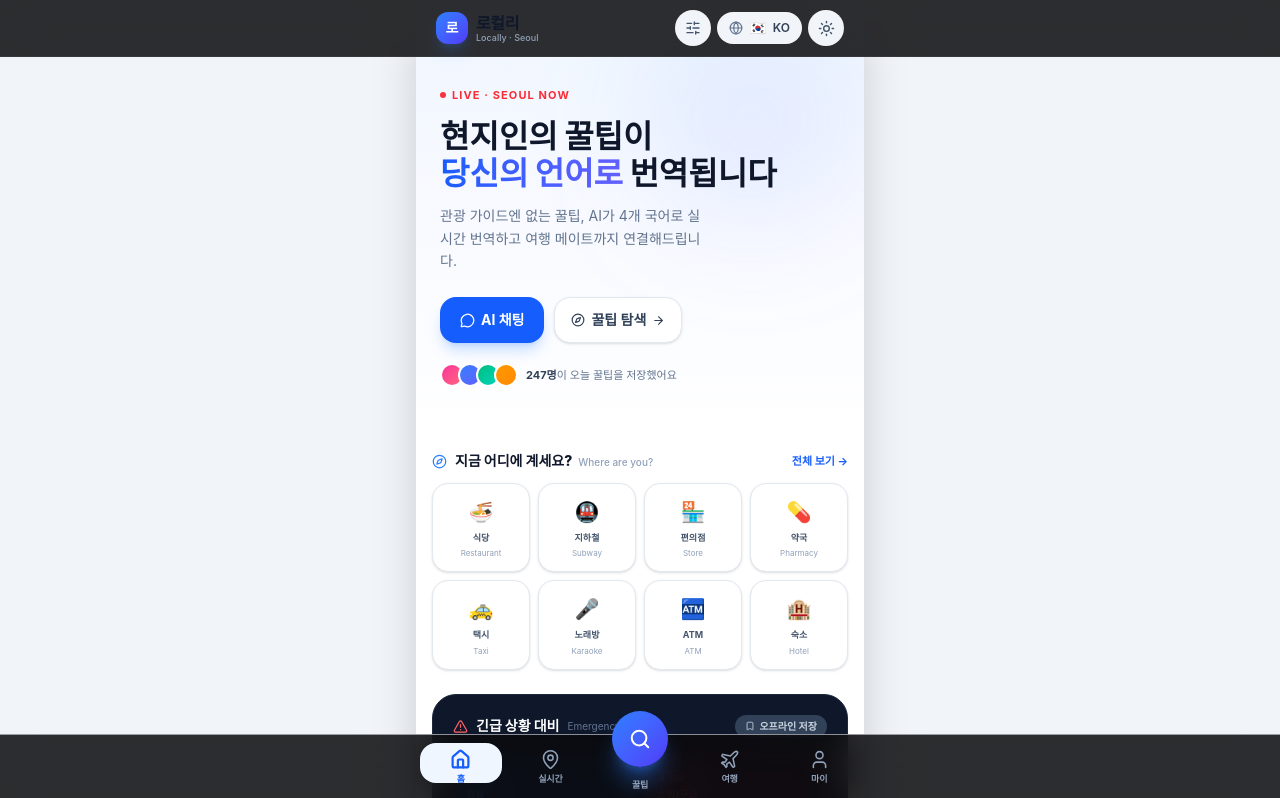
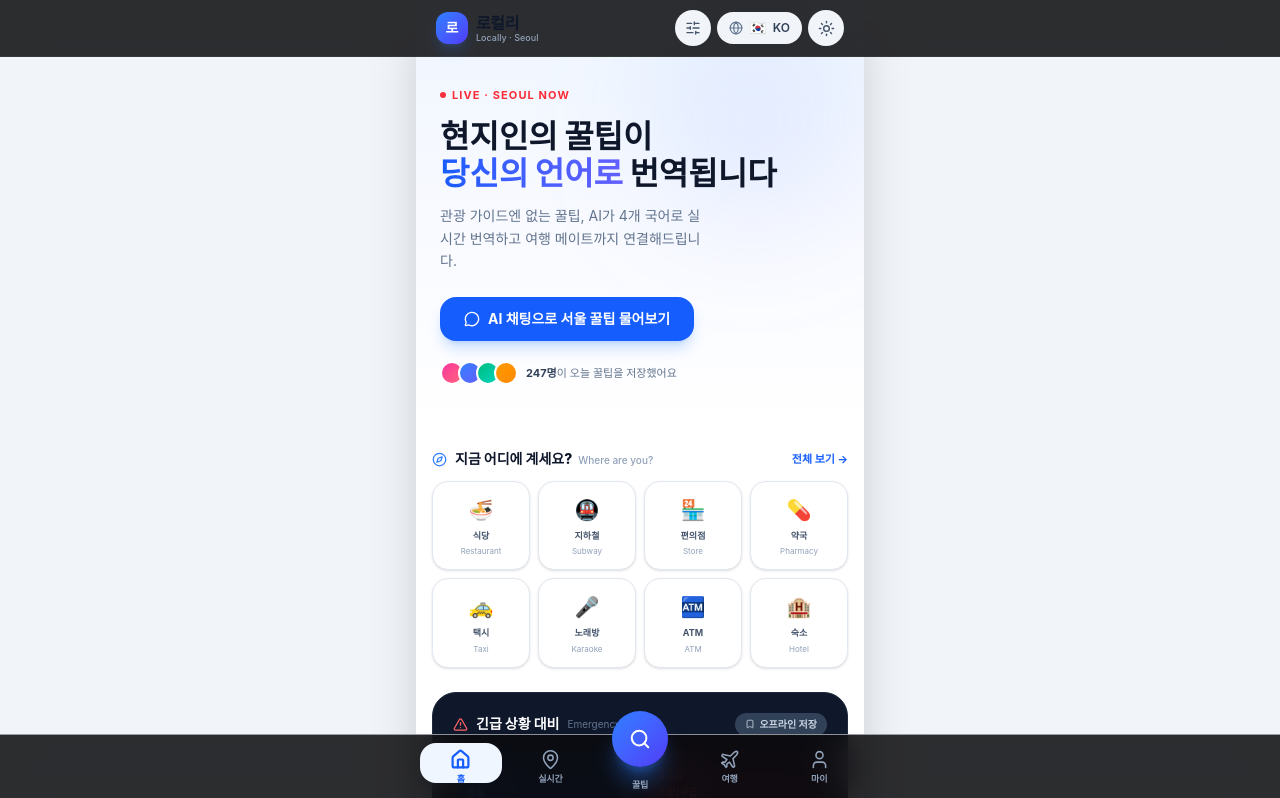
Before and after one commit to hyoeun979704-web/hakerton-front, a React (Vite) app: page / in a window 1280 px wide. Shown: the top 798 px of the page. Built offline with nearby package versions, Linux system fonts and the light colour scheme; the HTML template or start-up script is replaced by a standard one; a web font is replaced by a local one.

Commit message:
step1: Hero — AI 채팅 버튼만 남기기
https://claude.ai/code/session_01KHtv6AiiG5FG3qHWtSmR4X

```diff
--- a/src/pages/Home.tsx
+++ b/src/pages/Home.tsx
@@ -5,7 +5,7 @@ import {
   Sparkles, Compass,
   Users, Star, AlertTriangle, Bookmark,
   Clock, Bot, ChevronRight, ChevronLeft,
-  Flame, Heart, MessageCircle, ArrowRight,
+  Flame, Heart, MessageCircle,
   X, GripVertical, Check
 } from 'lucide-react';
 import { Link } from 'react-router-dom';
@@ -302,20 +302,13 @@ export default function Home() {
             initial={{ opacity: 0, y: 10 }}
             animate={{ opacity: 1, y: 0 }}
             transition={{ delay: 0.3 }}
-            className="flex gap-2.5"
           >
             <Link
               to="/chat"
-              className="bg-blue-600 hover:bg-blue-700 text-white font-bold text-sm px-5 py-3 rounded-2xl shadow-lg shadow-blue-500/25 flex items-center gap-1.5 transition-colors active:scale-95"
+              className="inline-flex items-center gap-2 bg-blue-600 hover:bg-blue-700 text-white font-bold text-sm px-6 py-3 rounded-2xl shadow-lg shadow-blue-500/25 transition-colors active:scale-95"
             >
-              <MessageCircle size={15} />
-              AI 채팅
-            </Link>
-            <Link
-              to="/tips"
-              className="bg-white dark:bg-slate-800 border border-slate-200 dark:border-slate-700 text-slate-700 dark:text-slate-200 font-bold text-sm px-4 py-3 rounded-2xl flex items-center gap-1.5 hover:bg-slate-50 dark:hover:bg-slate-700 transition-colors shadow-sm active:scale-95"
-            >
-              <Compass size={14} /> 꿀팁 탐색 <ArrowRight size={13} />
+              <MessageCircle size={16} />
+              AI 채팅으로 서울 꿀팁 물어보기
             </Link>
           </motion.div>
 
```
